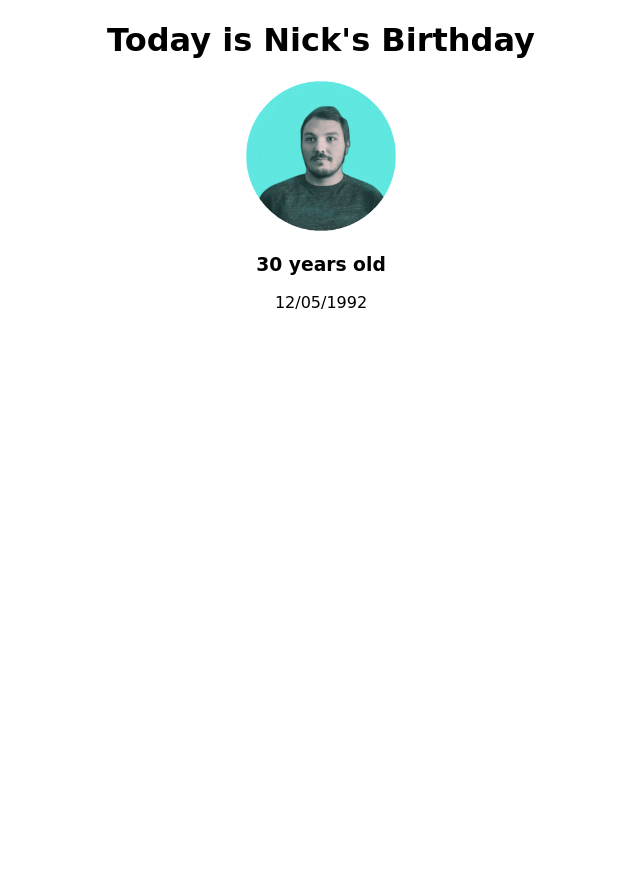
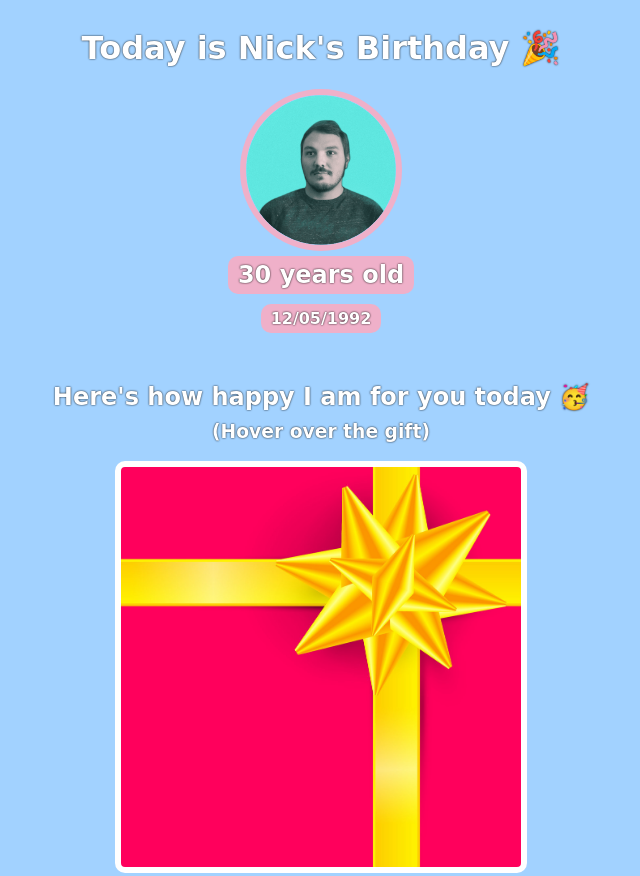
Before and after one commit to nicjrichDEV/birthdayGIFt, a plain HTML site: page index.html in a window 1280 px wide. Shown: the top 876 px of the page, without its empty margins (319-959 px from the left). Before the commit the page ends 800 px from the top, so only its background shows below. Drawn offline with Linux system fonts and the light colour scheme; a web font is replaced by a local one.

Commit message:
Added additional assets to the site.

```diff
--- a/index.html
+++ b/index.html
@@ -13,11 +13,37 @@
 </head>
 
 <body>
-    <h1>Today is Nick's Birthday</h1>
-    <img class="avatar" src="images/nick.png" alt="Portrait of Nick">
-    <h3>30 years old</h3>
-    <p>12/05/1992</p>
-
+    <div id="header">
+        <h1>Today is Nick's Birthday 🎉</h1>
+        <img class="avatar" src="images/nick.png" alt="Portrait of Nick">
+        <h2 id="bd-age">30 years old</h2>
+        <h4 id="bd-date">12/05/1992</h4>
+    </div>
+    <div class="gift-section">
+        <h2 class="gift-title">Here's how happy I am for you today 🥳</h2>
+        <h3 class="gift-hint">(Hover over the gift)</h3>
+        <div class="gift-img" id="gif-happy"></div>
+    </div>
+    <div class="gift-section">
+        <h2 class="gift-title">How people react when you enter the room 😍
+        </h2>
+        <div class="gift-img" id="gif-hot"></div>
+    </div>
+    <div class="gift-section">
+        <h2 class="gift-title">If I had to describe you with ONE word 👇
+        </h2>
+        <div class="gift-img" id="gif-genius"></div>
+    </div>
+    <div class="gift-section">
+        <h2 class="gift-title">The only person as badass as you 💪
+        </h2>
+        <div class="gift-img" id="gif-badass"></div>
+    </div>
+    <div class="gift-section">
+        <h2 class="gift-title">This one's for you, my friend 🥂
+        </h2>
+        <div class="gift-img" id="gif-cheers"></div>
+    </div>
 </body>
 
 </html>
--- a/style.css
+++ b/style.css
@@ -1,8 +1,87 @@
 body {
+    background-color: #a2d2ff;
+    color: white;
     font-family: 'Happy Monkey', cursive;
     text-align: center;
 }
 
+h1,
+h2,
+h3,
+h4,
+p {
+    text-shadow: 0 0 2px black;
+}
+
 .avatar {
+    border-radius: 100px;
+    border: 6px solid #efb0c9;
     width: 150px;
 }
+
+#bd-age {
+    background-color: #efb0c9;
+    border-radius: 10px;
+    margin: 5px 0 10px 0;
+    padding: 5px 10px;
+}
+
+#bd-date {
+    background-color: #efb0c9;
+    border-radius: 10px;
+    padding: 5px 10px;
+    margin: 0;
+
+}
+
+#header {
+    align-items: center;
+    display: flex;
+    flex-direction: column;
+}
+
+.gift-section {
+    margin: 50px 0 0 0;
+}
+
+.gift-title {
+    margin-bottom: 10px;
+}
+
+.gift-hint {
+    margin-top: 0;
+}
+
+.gift-img {
+    background-image: url('images/gift.webp');
+    background-size: cover;
+    border-radius: 10px;
+    border: 6px solid white;
+    height: 400px;
+    width: 400px;
+    margin: 0 auto;
+}
+
+#gif-happy:hover {
+    background-image: url('images/happy.gif');
+}
+
+#gif-hot:hover {
+    background-image: url('images/hot.gif');
+}
+
+#gif-genius:hover {
+    background-image: url('images/genius.gif');
+}
+
+#gif-badass:hover {
+    background-image: url('images/badass.gif');
+}
+
+#gif-cheers {
+    height: 200px;
+}
+
+#gif-cheers:hover {
+    background-image: url('images/cheers.gif');
+}
```
Also changed, not shown: images/genius.gif (added), images/gift.webp (added), images/happy.gif (added), 3 other files.
